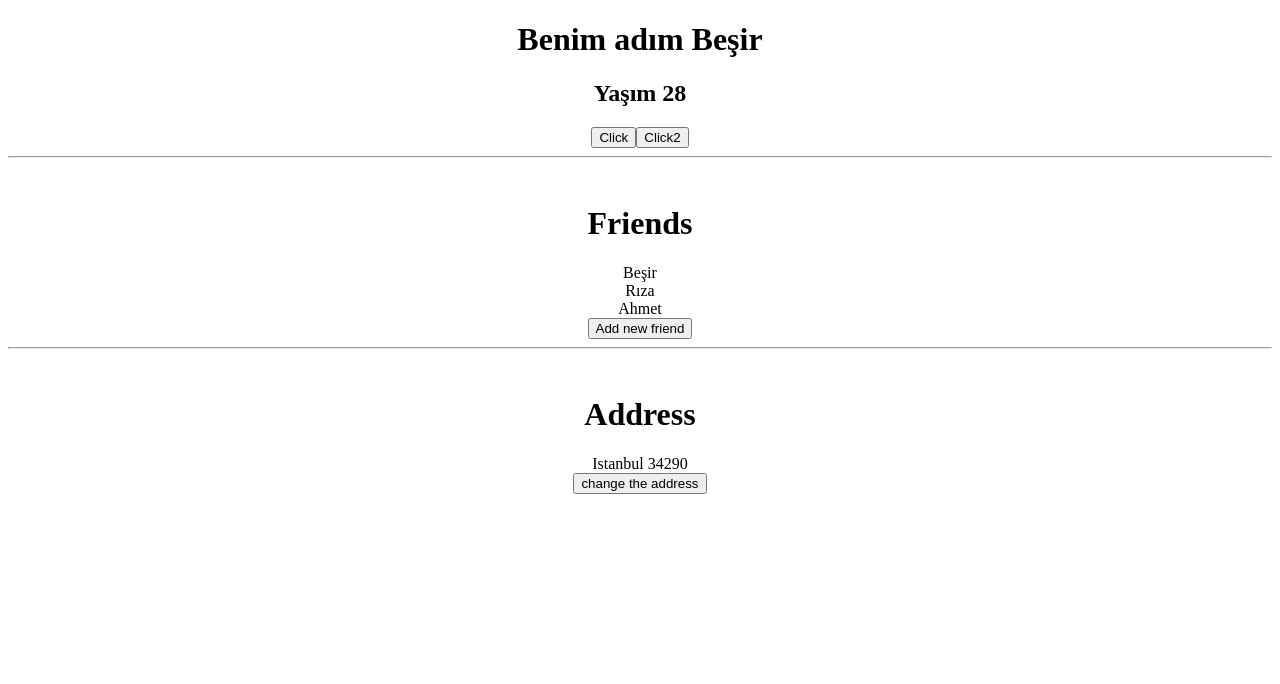
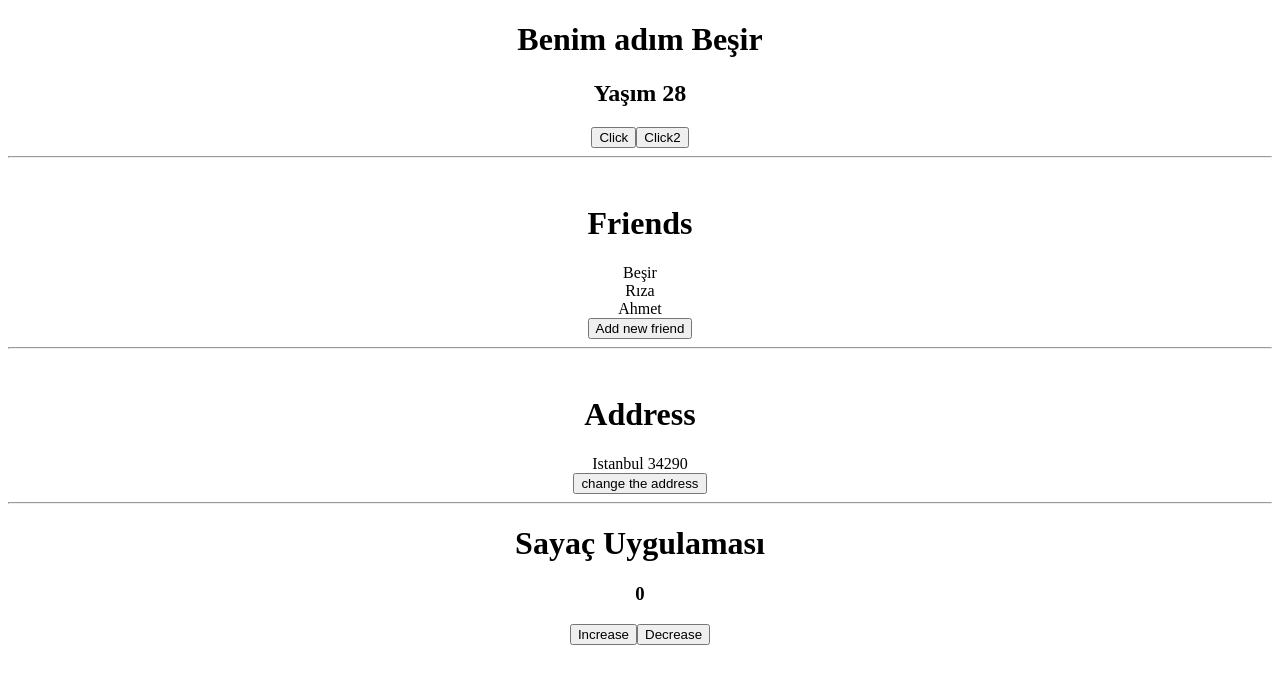
Before and after one commit to besirgunduz/ReactCoding, a React (Create React App) app in the folder react-coding/: page / in a window 1280 px wide. Shown: the top 684 px of the page. Built offline with nearby package versions, Linux system fonts and the light colour scheme.

Commit message:
counter app

```diff
--- a/react-coding/src/App.js
+++ b/react-coding/src/App.js
@@ -1,7 +1,6 @@
 import "./App.css";
-import Header from "./components/Header";
-import User from "./components/User";
 import { useState } from "react";
+import Counter from "./components/Counter";
 
 function App() {
   const [name, setName] = useState("Beşir");
@@ -42,6 +41,8 @@
       >
         change the address
       </button>
+
+      <Counter/>
     </div>
   );
 }
--- /dev/null
+++ b/react-coding/src/components/Counter.jsx
@@ -0,0 +1,21 @@
+import { useState } from "react";
+
+function Counter() {
+  const [count, setCount] = useState(0);
+  const increase = () => setCount(count + 1);
+  const decrease = () => setCount(count - 1);
+
+  return (
+    <div>
+      <hr />
+      <h1>Sayaç Uygulaması</h1>
+
+      <h3>{count}</h3>
+
+      <button onClick={increase}>Increase</button>
+      <button onClick={decrease}>Decrease</button>
+    </div>
+  );
+}
+
+export default Counter;
```
